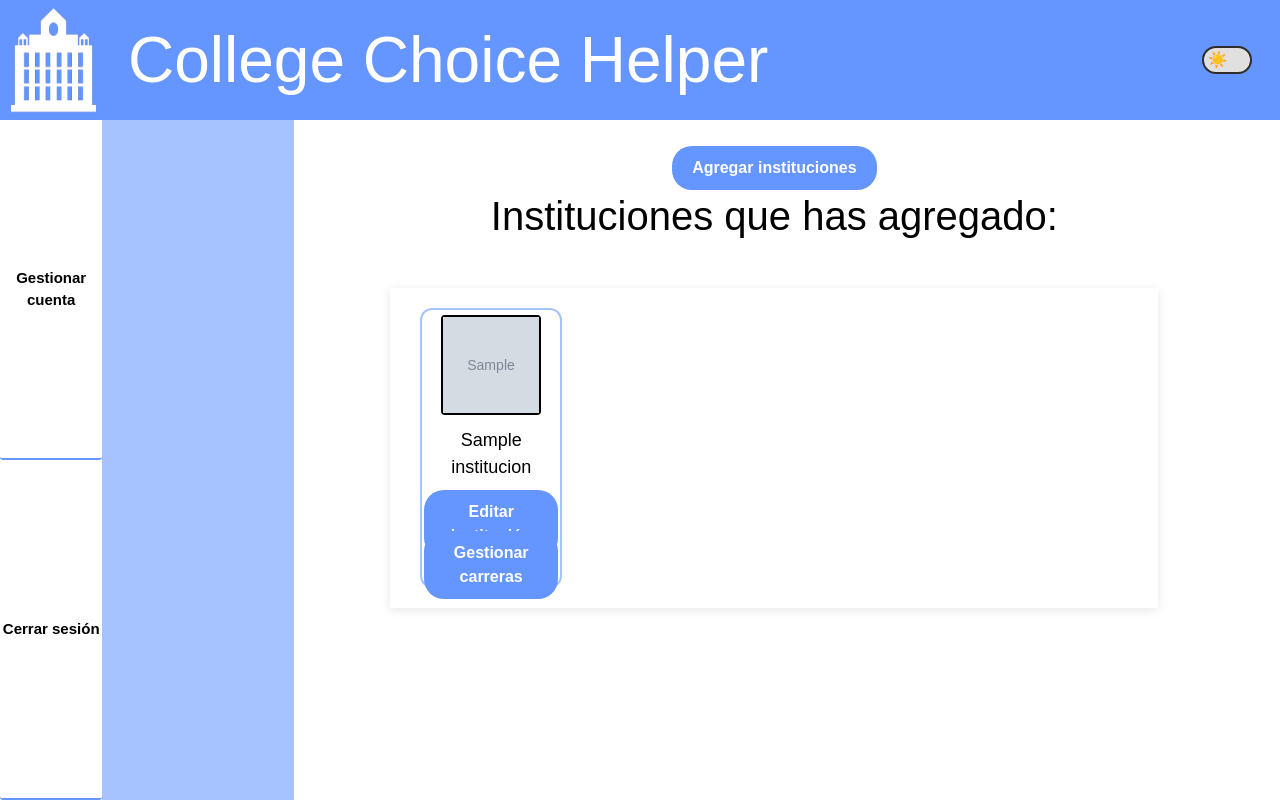
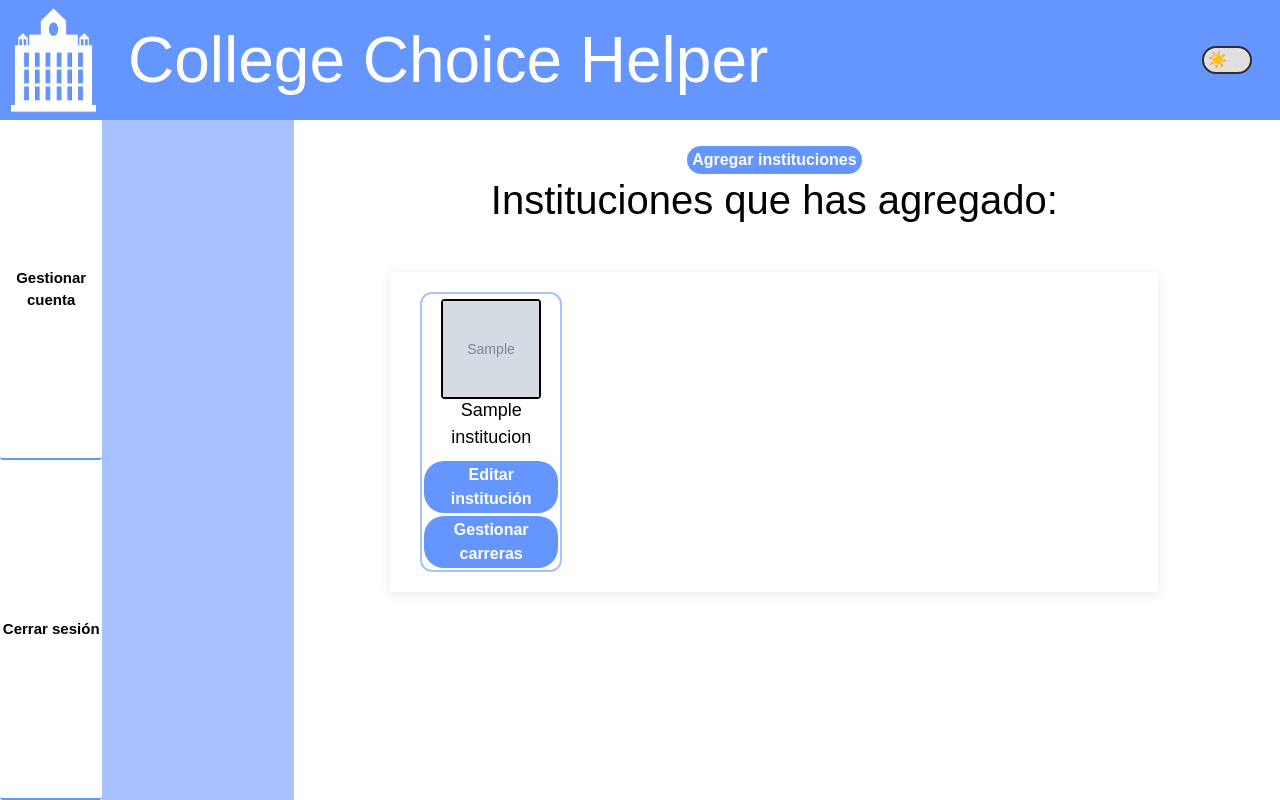
Before and after one commit to law153/Capstone_008D-Proyecto-College-Choice-Helper, a Django app: template Fase 2/Evidencias Proyecto/Evidencias de sistema/college_choice_helper/core/templates/core/institucion/listadoInstituciones.html in a window 1280 px wide. Run offline with Django 5.2, Linux system fonts and the light colour scheme; the template is opened without the code that fills it: values that come from a table or form of the project are taken from there, others are empty; tables that the repository leaves empty hold one stand-in row (values such as "Sample post"); grey boxes marked "Sample" are stand-in pictures; some libraries are stand-ins or nearby versions.

Commit message:
ajustado responsive notebook lista insti

```diff
--- a/Fase 2/Evidencias Proyecto/Evidencias de sistema/college_choice_helper/core/templates/core/institucion/listadoInstituciones.html
+++ b/Fase 2/Evidencias Proyecto/Evidencias de sistema/college_choice_helper/core/templates/core/institucion/listadoInstituciones.html
@@ -54,6 +54,32 @@
             justify-content: center;
             align-items: center;
         }
+        @media (max-width: 1366px){
+
+            .btn {
+                padding: 2px 5px;
+                border: none;
+                border-radius: 20px;
+                font-weight: bold;
+                cursor: pointer;
+                transition: 0.3s;
+            }
+
+            .btn-aceptar {
+                background: #6595ff;
+                color: #fff;
+                transition: background-color 0.3s, color 0.3s;
+            }
+
+            .contenedorNombre{
+                height: 20%;
+            }
+
+            .contenedor-boton{
+                height: 20%;
+            }
+        }
+
 
     </style>
     {% endblock disenos %}
```
